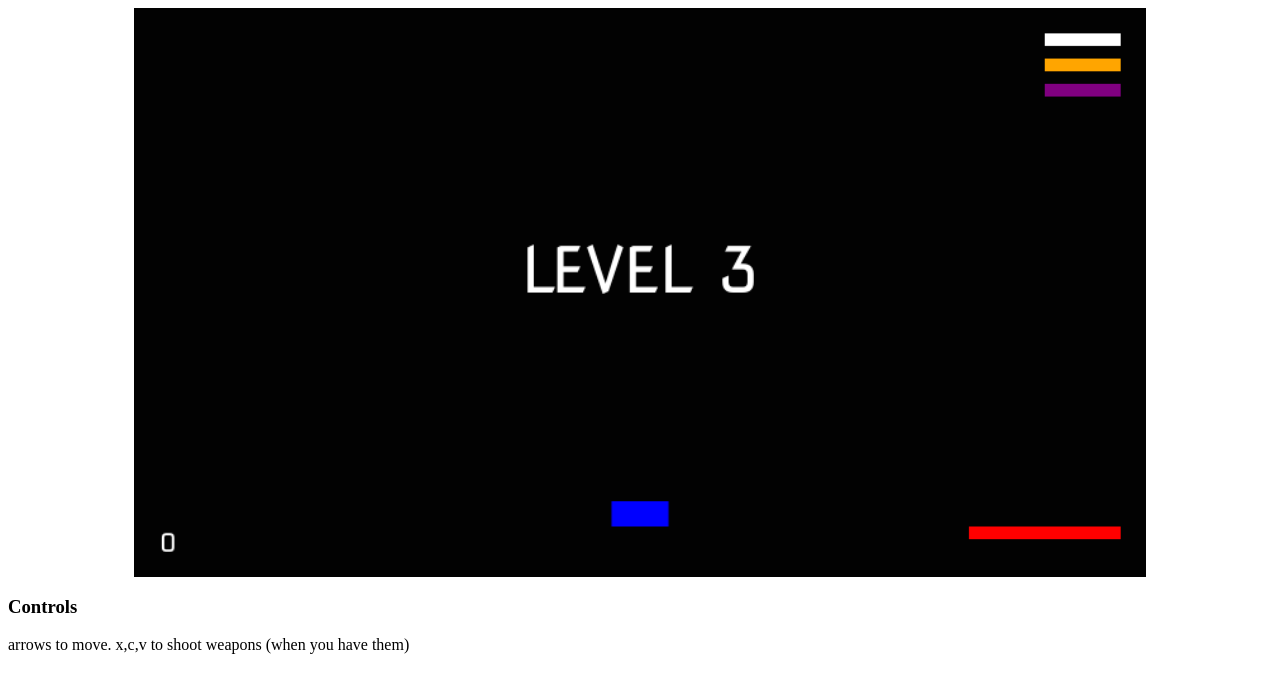
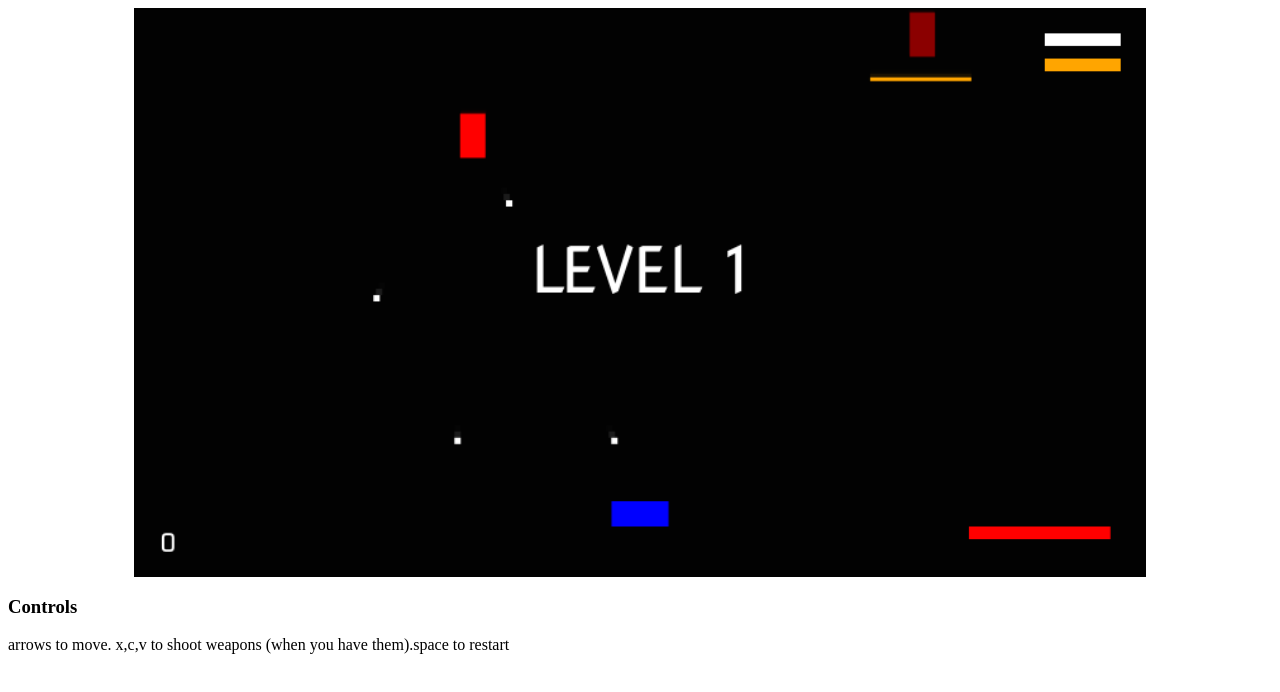
Before and after one commit to ArtificialLuxuryIntelligence/pewpewpew, a plain HTML site: page index.html in a window 1280 px wide. Drawn offline with Linux system fonts and the light colour scheme.

Commit message:
lvl1 starts

```diff
--- a/index.html
+++ b/index.html
@@ -8,7 +8,7 @@
       rel="stylesheet"
     />
     <link rel="stylesheet" href="styles.css" />
-    <title>Document</title>
+    <title>pewpewpewpew</title>
   </head>
 
   <body>
@@ -16,7 +16,10 @@
       <canvas id="canvas"></canvas>
     </div>
     <h3>Controls</h3>
-    <p>arrows to move. x,c,v to shoot weapons (when you have them)</p>
+    <p>
+      arrows to move. x,c,v to shoot weapons (when you have them).space to
+      restart
+    </p>
 
     <script src="index.js"></script>
   </body>
--- a/index.js
+++ b/index.js
@@ -964,7 +964,7 @@ const game = {
     //reset
     this.gameOver = false;
     this.gameObjects = [];
-    this.level = 3;
+    this.level = 1;
     //init player
     this.p1 = null;
     p1InitState = Object.assign({}, playerInitialState);
```
